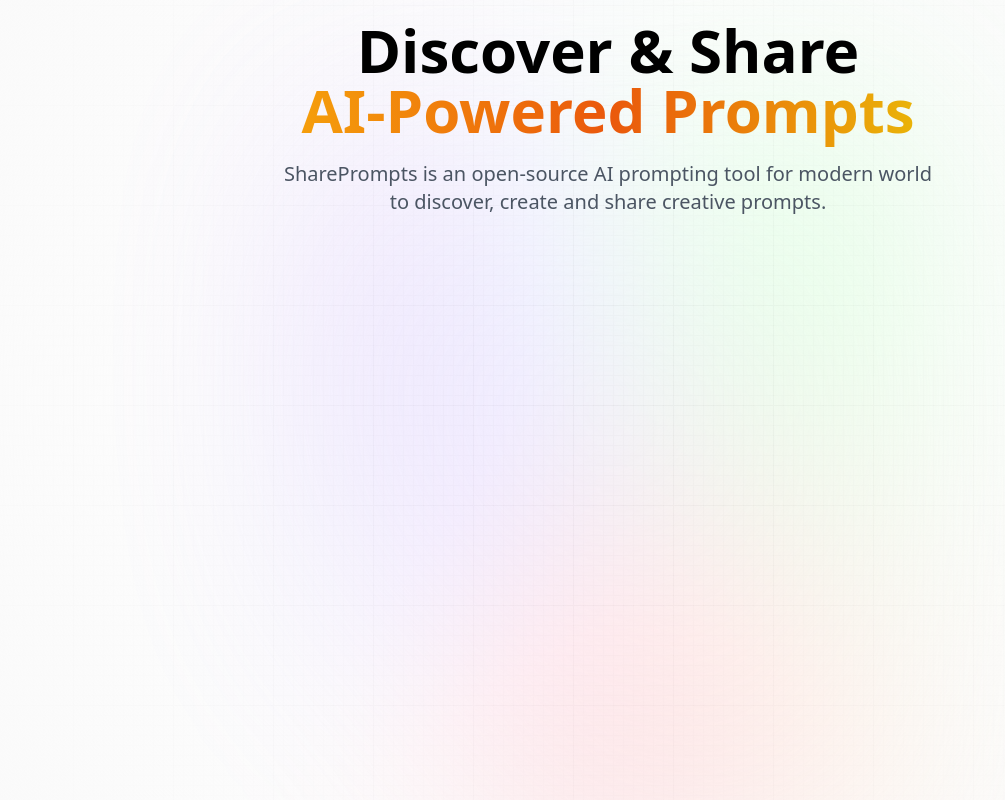
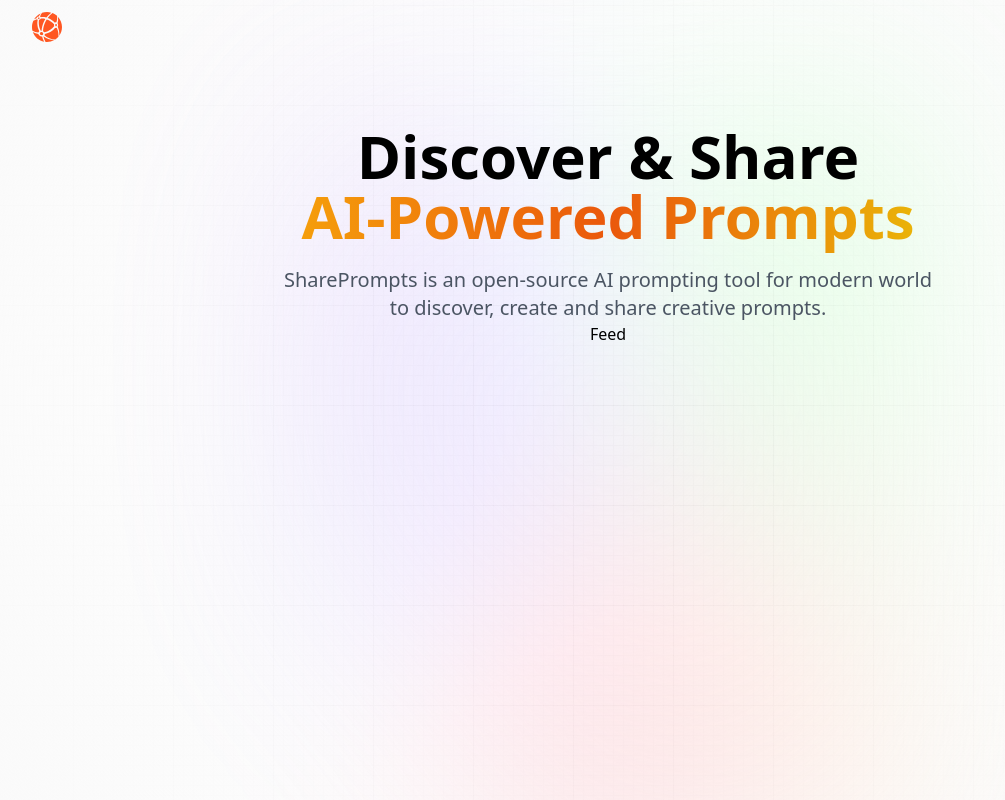
Before and after one commit to mch-wizard/Next.js-13-AI-Prompt-Sharing, a Next.js app: page / in a window 1280 px wide. Shown: the whole page, without its empty margins (32-1037 px from the left). Built offline with nearby package versions, Linux system fonts and the light colour scheme.

Commit message:
Nav component started

```diff
--- a/app/layout.jsx
+++ b/app/layout.jsx
@@ -1,4 +1,7 @@
 import '@styles/globals.css';
+
+import Nav from '@components/Nav';
+import Provider from '@components/Provider';
 
 export const metadata = {
     title: "SharePrompts",
@@ -13,7 +16,8 @@
                 <div className="gradient" />
             </div>
             <main className="app">
-               {children}
+                <Nav />
+                {children}
             </main>
         </body>
 
--- a/app/page.jsx
+++ b/app/page.jsx
@@ -1,3 +1,5 @@
+import Feed from '@components/Feed';
+
 const Home = () => {
   return (
     <section className="w-full flex-center flex-col">
@@ -10,7 +12,7 @@
         SharePrompts is an open-source AI prompting tool for modern world to discover, create and share creative prompts.
       </p>
 
-      {/* Feed Component */}
+      <Feed />
     </section>
   )
 }
--- /dev/null
+++ b/components/Feed.jsx
@@ -0,0 +1,9 @@
+import React from 'react'
+
+const Feed = () => {
+  return (
+    <div>Feed</div>
+  )
+}
+
+export default Feed
--- /dev/null
+++ b/components/Form.jsx
@@ -0,0 +1,9 @@
+import React from 'react'
+
+const Form = () => {
+  return (
+    <div>Form</div>
+  )
+}
+
+export default Form
--- /dev/null
+++ b/components/Nav.jsx
@@ -0,0 +1,24 @@
+"use client";
+
+import Link from 'next/link';
+import Image from 'next/image';
+import { useState, useEffect } from 'react';
+import { signIn, signOut, useSession, getProviders } from 'next-auth/react';
+
+const Nav = () => {
+  return (
+    <nav className="flex-between w-full mb-16 pt-3">
+      <Link href="/" className="flex gap-2 flex-center">
+        <Image
+          src="/assets/images/logo.svg"
+          alt="SharePrompts logo"
+          width={30}
+          height={30}
+          className="object-contain"
+        />
+      </Link>
+    </nav>
+  )
+}
+
+export default Nav
--- /dev/null
+++ b/components/Profile.jsx
@@ -0,0 +1,9 @@
+import React from 'react'
+
+const Profile = () => {
+  return (
+    <div>Profile</div>
+  )
+}
+
+export default Profile
--- /dev/null
+++ b/components/PromptCard.jsx
@@ -0,0 +1,9 @@
+import React from 'react'
+
+const PromptCard = () => {
+  return (
+    <div>PromptCard</div>
+  )
+}
+
+export default PromptCard
--- /dev/null
+++ b/components/Provider.jsx
@@ -0,0 +1,9 @@
+import React from 'react'
+
+const Provider = () => {
+  return (
+    <div>Provider</div>
+  )
+}
+
+export default Provider
```
